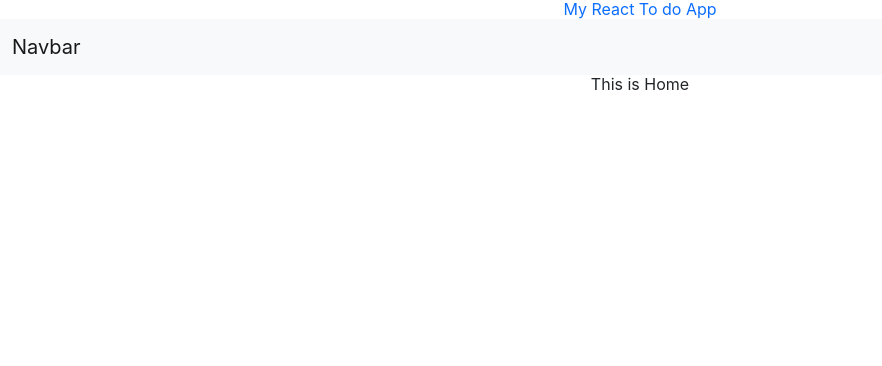
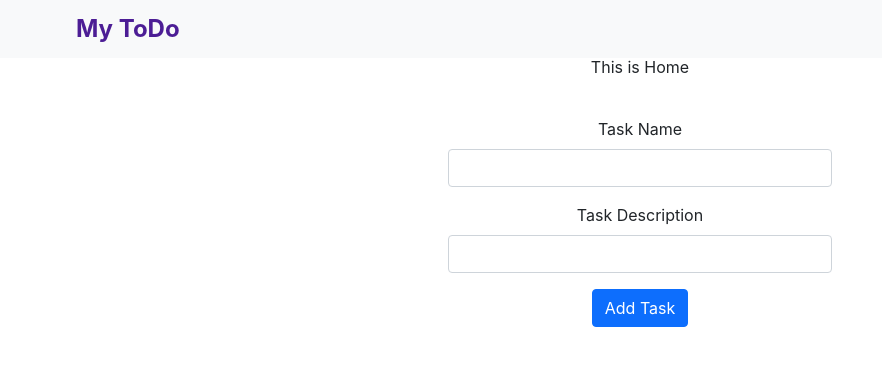
Before and after one commit to frsiam/my-react-todo-app, a React (Create React App) app: page / in a window 1280 px wide. Shown: the top 366 px of the page, without its empty margins (0-882 px from the left). Built offline with nearby package versions, Linux system fonts and the light colour scheme; no server answers; sample sign-in values are in the browser's storage.

Commit message:
add a form for take input for new task adding

```diff
--- a/src/App.js
+++ b/src/App.js
@@ -6,16 +6,20 @@ import Login from './components/Login';
 import Register from './components/Register';
 import { ToastContainer } from 'react-toastify';
 import 'react-toastify/dist/ReactToastify.css';
+import RequireAuth from './components/RequireAuth';
 
 function App() {
   return (
     <div className="App">
-      <h1 className='text-primary'>My React To do App</h1>
       <Header />
       <Routes>
-        <Route path='/' element={<Home />} />
+        <Route path='/' element={
+          <RequireAuth>
+            <Home />
+          </RequireAuth>
+        } />
         <Route path='/login' element={<Login />} />
-        <Route path='register' element={<Register />} />
+        <Route path='/register' element={<Register />} />
       </Routes>
       <ToastContainer />
     </div>
--- /dev/null
+++ b/src/components/AddTaskForm.js
@@ -0,0 +1,29 @@
+import React from 'react';
+
+const AddTaskForm = () => {
+    const handleTask = e => {
+        e.preventDefault();
+        const taskName = e.target.name.value;
+        const taskDescription = e.target.description.value;
+        console.log(taskName)
+        console.log(taskDescription)
+        e.target.reset();
+    }
+    return (
+        <div className='max-w-sm mx-auto my-10'>
+            <form onSubmit={handleTask}>
+                <div className="mb-3">
+                    <label htmlFor="exampleInputEmail1" className="form-label">Task Name</label>
+                    <input name='name' type="text" className="form-control" id="exampleInputEmail1" aria-describedby="emailHelp" />
+                </div>
+                <div className="mb-3">
+                    <label htmlFor="exampleInputPassword1" className="form-label">Task Description</label>
+                    <input name='description' type="text" className="form-control" id="exampleInputPassword1" />
+                </div>
+                <button className="btn btn-primary">Add Task</button>
+            </form>
+        </div>
+    );
+};
+
+export default AddTaskForm;
--- a/src/components/EmailVerification.js
+++ b/src/components/EmailVerification.js
@@ -1,7 +1,7 @@
 import React from 'react';
 import { useSendEmailVerification } from 'react-firebase-hooks/auth';
 import { toast } from 'react-toastify';
-import auth from '../../firebase.init';
+import auth from '../firebase.init';
 
 const EmailVerification = () => {
     const [sendEmailVerification] = useSendEmailVerification(auth);
@@ -13,7 +13,7 @@ const EmailVerification = () => {
                 className='btn btn-success rounded-0 my-4'
                 onClick={async () => {
                     await sendEmailVerification();
-                    toast('Sent email !! Please Check Your email');
+                    toast('Please Check Your email');
                 }}
             >
                 Send Email verification again
--- a/src/components/Header.js
+++ b/src/components/Header.js
@@ -1,23 +1,34 @@
+import { signOut } from 'firebase/auth';
 import React from 'react';
+import { useAuthState } from 'react-firebase-hooks/auth';
+import { Link } from 'react-router-dom';
+import auth from '../firebase.init';
 
 const Header = () => {
+    const [user] = useAuthState(auth);
+
+    const handleSignOut = () => {
+        signOut(auth);
+    }
     return (
-        <nav class="navbar navbar-expand-lg navbar-light bg-light">
-            <div class="container-fluid">
-                <a class="navbar-brand" href="#">Navbar</a>
-                <button class="navbar-toggler" type="button" data-bs-toggle="collapse" data-bs-target="#navbarNavDropdown" aria-controls="navbarNavDropdown" aria-expanded="false" aria-label="Toggle navigation">
-                    <span class="navbar-toggler-icon"></span>
+        <nav className="navbar navbar-expand-lg navbar-light bg-light">
+            <div className="container max-w-6xl">
+                <a className="navbar-brand" href="#"><span className='font-bold text-2xl text-violet-900'>My ToDo</span></a>
+                <button className="navbar-toggler" type="button" data-bs-toggle="collapse" data-bs-target="#navbarNavDropdown" aria-controls="navbarNavDropdown" aria-expanded="false" aria-label="Toggle navigation">
+                    <span className="navbar-toggler-icon"></span>
                 </button>
-                <div class="collapse navbar-collapse" id="navbarNavDropdown">
-                    <ul class="navbar-nav">
-                        <li class="nav-item">
-                            <a class="nav-link active" aria-current="page" href="#">Home</a>
+                <div className="collapse navbar-collapse flex justify-between" id="navbarNavDropdown">
+                    <ul className="navbar-nav">
+                        <li className="nav-item">
+                            <a className="nav-link active" aria-current="page" href="#">Home</a>
                         </li>
-                        <li class="nav-item">
-                            <a class="nav-link" href="#">Features</a>
+                        <li className="nav-item">
+                            <a className="nav-link" href="#">Features</a>
                         </li>
-                        <li class="nav-item">
-                            <a class="nav-link" href="#">Pricing</a>
+                    </ul>
+                    <ul>
+                        <li>
+                            <Link onClick={handleSignOut} to='/login'>Sign Out</Link>
                         </li>
                     </ul>
                 </div>
--- a/src/components/Home.js
+++ b/src/components/Home.js
@@ -1,9 +1,11 @@
 import React from 'react';
+import AddTaskForm from './AddTaskForm';
 
 const Home = () => {
     return (
         <div>
             <h1>This is Home</h1>
+            <AddTaskForm />
         </div>
     );
 };
--- a/src/components/Login.js
+++ b/src/components/Login.js
@@ -1,10 +1,8 @@
-import axios from 'axios';
 import React, { useRef } from 'react';
 import { useSendPasswordResetEmail, useSignInWithEmailAndPassword } from 'react-firebase-hooks/auth';
 import { useLocation, useNavigate } from 'react-router-dom';
 import { toast } from 'react-toastify';
-import auth from '../../firebase.init';
-import login from '../../images/login.png';
+import auth from '../firebase.init';
 import Loading from './Loading';
 
 const Login = () => {
@@ -56,7 +54,6 @@ const Login = () => {
         <div className='min-h-screen'>
             <div className='container  mx-auto w-3/4 md:w-1/2 lg:w-2/6 py-5 px-4 md:p-5 bg-emerald-200'>
                 <div className='text-center mx-auto'>
-                    <img className='img-fluid rounded-circle mx-auto w-3/5 md:w-2/6' src={login} alt="" />
                     <h1 className='text-2xl font-semibold'>Login form</h1>
                 </div>
                 <form className='mt-5 mb-3' onSubmit={handleSubmit}>
--- a/src/components/Register.js
+++ b/src/components/Register.js
@@ -1,11 +1,9 @@
 import React, { useState } from 'react';
 import { useNavigate } from 'react-router-dom';
-import auth from '../../firebase.init';
-import bgImage from '../../images/wickedbackground.png';
 import { useCreateUserWithEmailAndPassword, useUpdateProfile } from 'react-firebase-hooks/auth';
-import SocialLogin from './SocialLogin';
-import Loading from '../Loading/Loading';
 import { toast } from 'react-toastify';
+import Loading from './Loading';
+import auth from '../firebase.init';
 
 const Register = () => {
     const navigate = useNavigate();
@@ -18,9 +16,13 @@ const Register = () => {
         error,
     ] = useCreateUserWithEmailAndPassword(auth, { sendEmailVerification: true });
     const [updateProfile, updating, updateError] = useUpdateProfile(auth);
+    let errorMessage;
 
     if (loading || updating) {
         return <Loading />
+    }
+    if (error) {
+        errorMessage = <p className='text-danger'>Error: {error?.message}</p>;
     }
 
     const handleRegister = async e => {
@@ -31,7 +33,6 @@ const Register = () => {
         const confirmpassword = e.target.confirmpassword.value;
         if (password !== confirmpassword) {
             toast('Password can not matched !');
-            // toast('Password can not matched !');
             return;
         }
         await createUserWithEmailAndPassword(email, password);
@@ -43,7 +44,7 @@ const Register = () => {
     }
 
     return (
-        <div className='bg-image min-h-screen' style={{ backgroundImage: `url(${bgImage})` }}>
+        <div className='bg-image min-h-screen'>
             <div className='container mx-auto w-3/4 md:w-1/2 lg:w-2/6 py-5 px-4 bg-emerald-200'>
                 <h1 className='text-2xl text-center mb-4 mt-5 font-semibold'>Please Register</h1>
                 <form className='my-3' onSubmit={handleRegister}>
@@ -63,6 +64,7 @@ const Register = () => {
                         <input onClick={() => setTerms(!terms)} type="checkbox" className="form-check-input" id="exampleCheck1" />
                         <label className="form-check-label" htmfor="exampleCheck1">Accepts the all terms and conditions.</label>
                     </div>
+                    {errorMessage}
                     <button disabled={!terms} className="btn bg-purple-800 font-semibold text-xl text-white rounded-0 w-full">Register</button>
                 </form>
                 <p>Already Member ? <span onClick={() => navigate('/login')} className='text-primary cursor-pointer font-semibold'>Please Login</span></p>
--- a/src/components/RequireAuth.js
+++ b/src/components/RequireAuth.js
@@ -1,7 +1,7 @@
 import React from 'react';
 import { useAuthState } from 'react-firebase-hooks/auth';
 import { Navigate, useLocation } from 'react-router-dom';
-import auth from '../../firebase.init';
+import auth from '../firebase.init';
 import EmailVerification from './EmailVerification';
 import Loading from './Loading';
 
```
